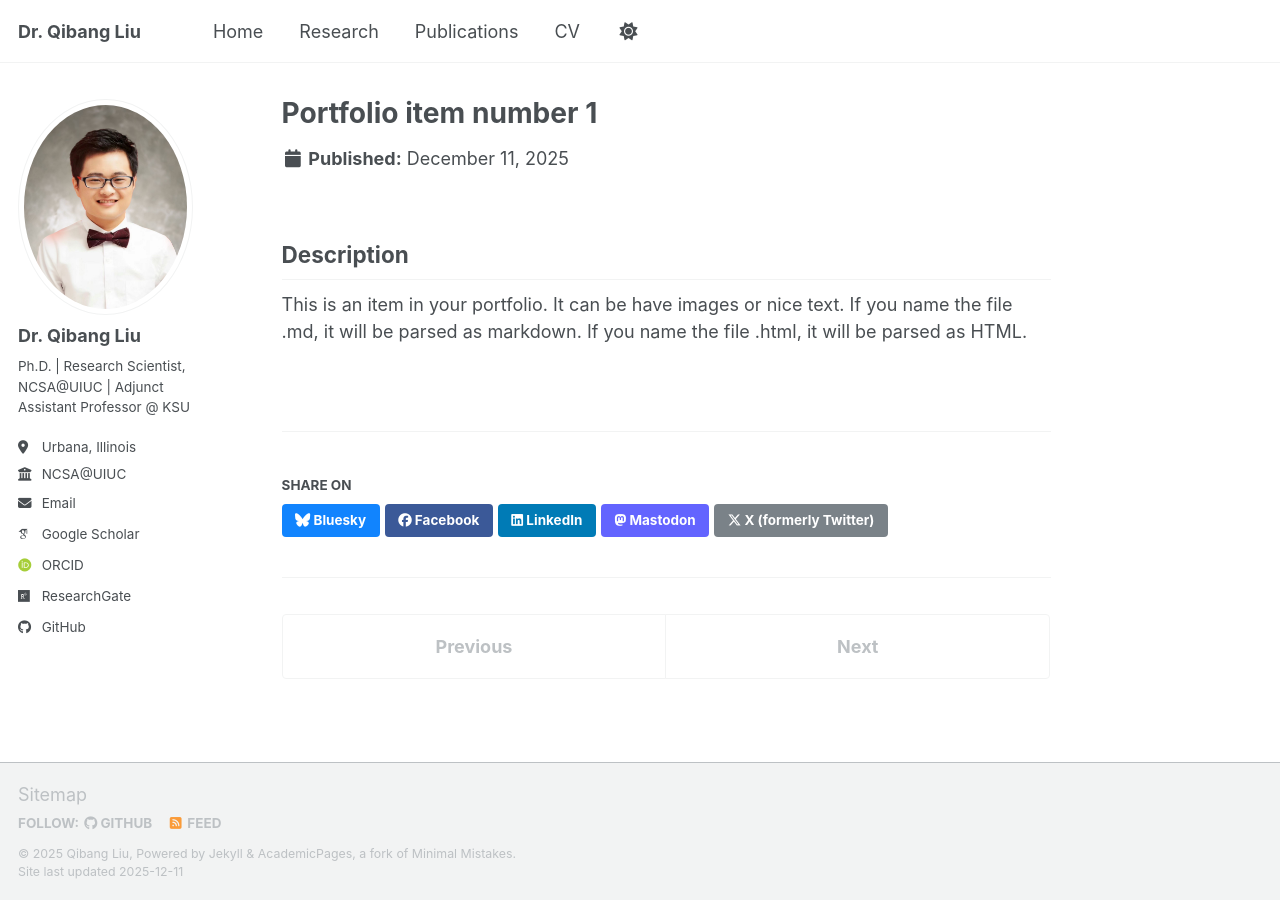
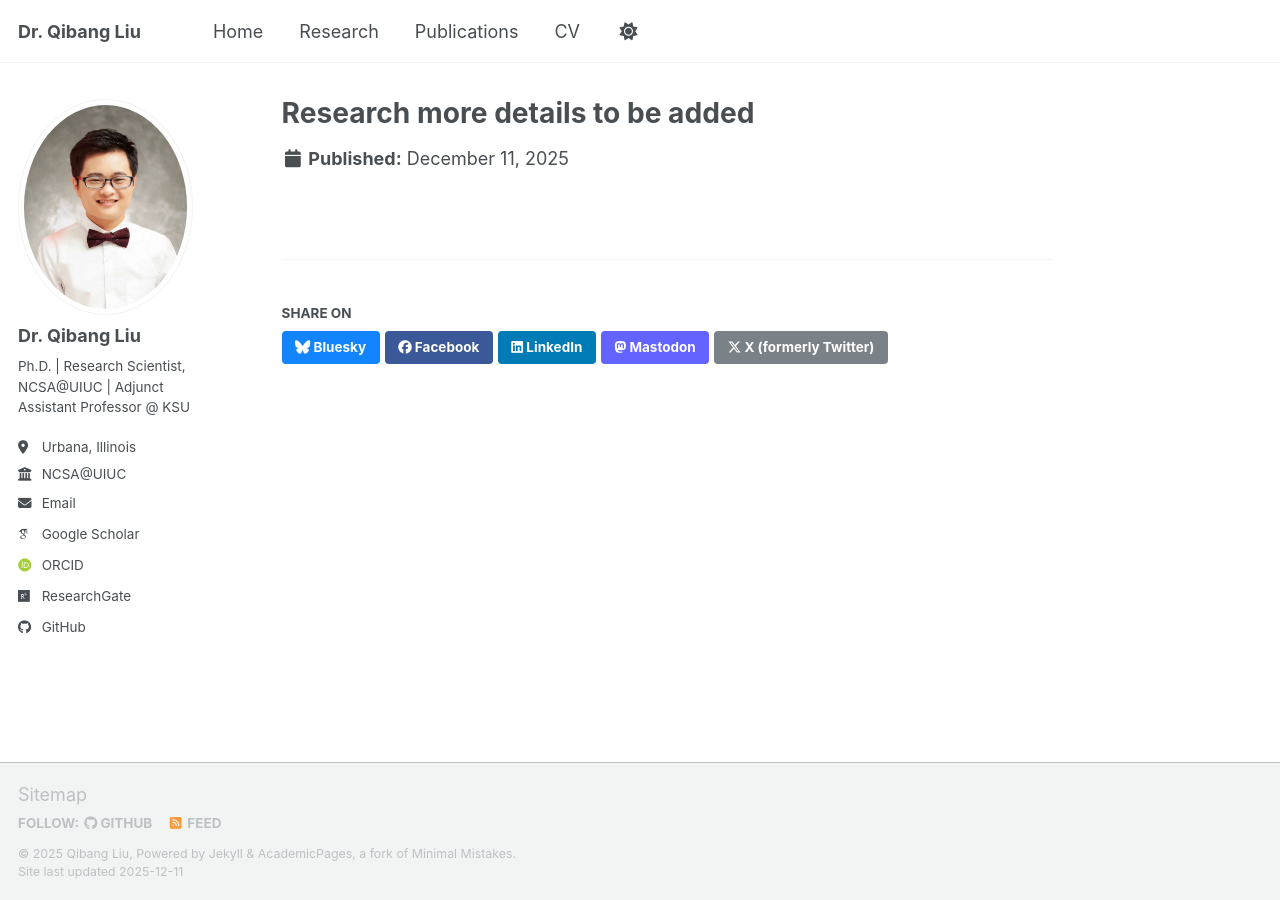
Before and after one commit to QibangLiu/QibangLiu.github.io, a Jekyll site: the page built from _portfolio/portfolio-1.md, in a window 1280 px wide. Built offline with Jekyll 4.4.1, drawn with Linux system fonts in a browser that asks for light colours; some web fonts are replaced; a script bundle is joined from its source files by our own code; library files that are not in the unit come from our copies.

Commit message:
research v1.2

```diff
--- a/_pages/portfolio.html
+++ b/_pages/portfolio.html
@@ -1,6 +1,6 @@
 ---
 layout: archive
-title: "Portfolio"
+title: "Research"
 permalink: /portfolio/
 author_profile: true
 ---
--- a/_portfolio/portfolio-1.md
+++ b/_portfolio/portfolio-1.md
@@ -1,8 +1,8 @@
 ---
-title: "Portfolio item number 1"
-excerpt: "Short description of portfolio item number 1<br/><img src='/images/500x300.png'>"
-collection: portfolio
+title: "Research more details to be added"
+# excerpt: "Short description of portfolio item number 1<br/><img src='/images/500x300.png'>"
+# collection: portfolio
 ---
 
-## Description
-This is an item in your portfolio. It can be have images or nice text. If you name the file .md, it will be parsed as markdown. If you name the file .html, it will be parsed as HTML.
+<!-- ## Description
+This is an item in your portfolio. It can be have images or nice text. If you name the file .md, it will be parsed as markdown. If you name the file .html, it will be parsed as HTML. -->
--- a/_portfolio/portfolio-2.html
+++ b/_portfolio/portfolio-2.html
@@ -1,7 +1,7 @@
----
+<!-- ---
 title: "Portfolio item number 2"
 excerpt: "Short description of portfolio item number 2 <br/><img src='/images/500x300.png'>"
 collection: portfolio
----
+--- -->
 
-This is an item in your portfolio. It can be have images or nice text. If you name the file .md, it will be parsed as markdown. If you name the file .html, it will be parsed as HTML.
+<!-- This is an item in your portfolio. It can be have images or nice text. If you name the file .md, it will be parsed as markdown. If you name the file .html, it will be parsed as HTML.  -->
```
